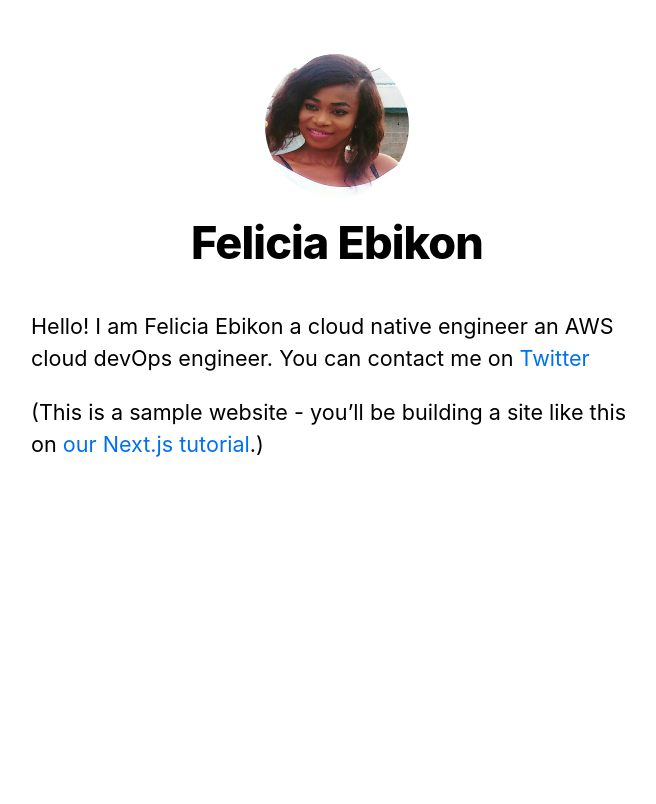
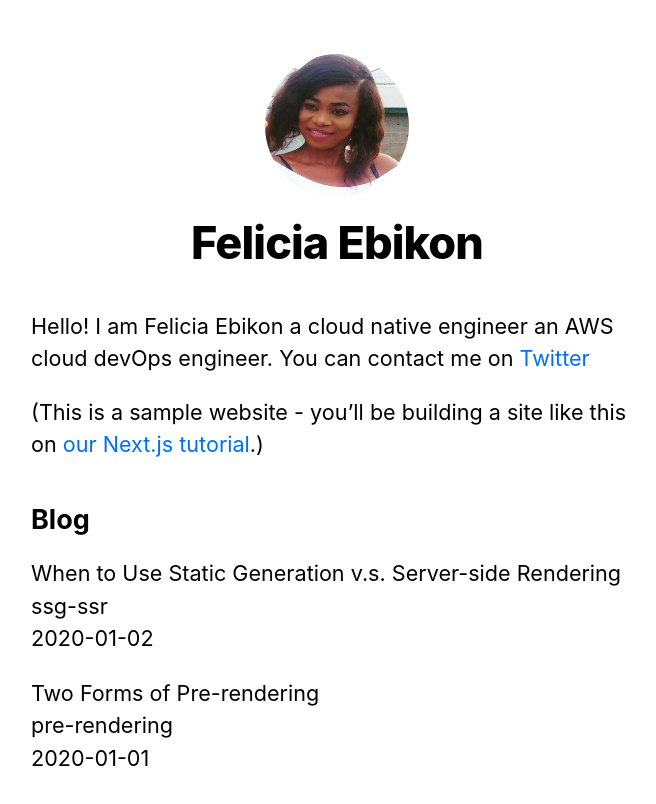
Before and after one commit to Pearlicia/Nextjs-blog, a Next.js app: page / in a window 1280 px wide. Shown: the top 804 px of the page, without its empty margins (303-959 px from the left). Built offline with nearby package versions, Linux system fonts and the light colour scheme.

Commit message:
add dynamic route

```diff
--- /dev/null
+++ b/lib/posts.js
@@ -0,0 +1,86 @@
+import fs from 'fs'
+import path from 'path'
+import matter from 'gray-matter'
+import { remark } from 'remark'
+import html from 'remark-html'
+
+const postsDirectory = path.join(process.cwd(), 'posts')
+
+export function getSortedPostsData() {
+  // Get file names under /posts
+  const fileNames = fs.readdirSync(postsDirectory)
+  const allPostsData = fileNames.map(fileName => {
+    // Remove ".md" from file name to get id
+    const id = fileName.replace(/\.md$/, '')
+
+    // Read markdown file as string
+    const fullPath = path.join(postsDirectory, fileName)
+    const fileContents = fs.readFileSync(fullPath, 'utf8')
+
+    // Use gray-matter to parse the post metadata section
+    const matterResult = matter(fileContents)
+
+    // Combine the data with the id
+    return {
+      id,
+      ...matterResult.data
+    }
+  })
+  // Sort posts by date
+  return allPostsData.sort(({ date: a }, { date: b }) => {
+    if (a < b) {
+      return 1
+    } else if (a > b) {
+      return -1
+    } else {
+      return 0
+    }
+  })
+}
+
+
+export function getAllPostIds() {
+    const fileNames = fs.readdirSync(postsDirectory)
+
+    // Returns an array that looks like this:
+    // [
+    //   {
+    //     params: {
+    //       id: 'ssg-ssr'
+    //     }
+    //   },
+    //   {
+    //     params: {
+    //       id: 'pre-rendering'
+    //     }
+    //   }
+    // ]
+    return fileNames.map(fileName => {
+      return {
+        params: {
+          id: fileName.replace(/\.md$/, '')
+        }
+      }
+    })
+  }
+
+  export async function getPostData(id) {
+    const fullPath = path.join(postsDirectory, `${id}.md`)
+    const fileContents = fs.readFileSync(fullPath, 'utf8')
+
+    // Use gray-matter to parse the post metadata section
+    const matterResult = matter(fileContents)
+
+    // Use remark to convert markdown into HTML string
+    const processedContent = await remark()
+      .use(html)
+      .process(matterResult.content)
+    const contentHtml = processedContent.toString()
+
+    // Combine the data with the id and contentHtml
+    return {
+      id,
+      contentHtml,
+      ...matterResult.data
+    }
+  }
--- a/package.json
+++ b/package.json
@@ -6,8 +6,11 @@
     "start": "next start"
   },
   "dependencies": {
+    "gray-matter": "^4.0.3",
     "next": "latest",
     "react": "17.0.2",
-    "react-dom": "17.0.2"
+    "react-dom": "17.0.2",
+    "remark": "^14.0.2",
+    "remark-html": "^15.0.1"
   }
 }
--- a/pages/index.js
+++ b/pages/index.js
@@ -1,8 +1,19 @@
 import Head from 'next/head'
 import Layout, { siteTitle } from '../components/layout'
 import utilStyles from '../styles/utils.module.css'
+import { getSortedPostsData } from '../lib/posts'
 
-export default function Home() {
+
+export async function getStaticProps() {
+  const allPostsData = getSortedPostsData()
+  return {
+    props: {
+      allPostsData
+    }
+  }
+}
+
+export default function Home({ allPostsData }) {
   return (
     <Layout home>
       <Head>
@@ -18,6 +29,21 @@
           <a href="https://nextjs.org/learn">our Next.js tutorial</a>.)
         </p>
       </section>
+
+      <section className={`${utilStyles.headingMd} ${utilStyles.padding1px}`}>
+        <h2 className={utilStyles.headingLg}>Blog</h2>
+        <ul className={utilStyles.list}>
+          {allPostsData.map(({ id, date, title }) => (
+            <li className={utilStyles.listItem} key={id}>
+              {title}
+              <br />
+              {id}
+              <br />
+              {date}
+            </li>
+          ))}
+        </ul>
+      </section>
     </Layout>
   )
 }
--- /dev/null
+++ b/posts/pre-rendering.md
@@ -0,0 +1,11 @@
+---
+title: 'Two Forms of Pre-rendering'
+date: '2020-01-01'
+---
+
+Next.js has two forms of pre-rendering: **Static Generation** and **Server-side Rendering**. The difference is in **when** it generates the HTML for a page.
+
+- **Static Generation** is the pre-rendering method that generates the HTML at **build time**. The pre-rendered HTML is then _reused_ on each request.
+- **Server-side Rendering** is the pre-rendering method that generates the HTML on **each request**.
+
+Importantly, Next.js lets you **choose** which pre-rendering form to use for each page. You can create a "hybrid" Next.js app by using Static Generation for most pages and using Server-side Rendering for others.
--- /dev/null
+++ b/posts/ssg-ssr.md
@@ -0,0 +1,19 @@
+---
+title: 'When to Use Static Generation v.s. Server-side Rendering'
+date: '2020-01-02'
+---
+
+We recommend using **Static Generation** (with and without data) whenever possible because your page can be built once and served by CDN, which makes it much faster than having a server render the page on every request.
+
+You can use Static Generation for many types of pages, including:
+
+- Marketing pages
+- Blog posts
+- E-commerce product listings
+- Help and documentation
+
+You should ask yourself: "Can I pre-render this page **ahead** of a user's request?" If the answer is yes, then you should choose Static Generation.
+
+On the other hand, Static Generation is **not** a good idea if you cannot pre-render a page ahead of a user's request. Maybe your page shows frequently updated data, and the page content changes on every request.
+
+In that case, you can use **Server-Side Rendering**. It will be slower, but the pre-rendered page will always be up-to-date. Or you can skip pre-rendering and use client-side JavaScript to populate data.
```
Also changed, not shown: pages/posts/[id].js (added, +34 -0 lines), 1 other file (tests, documents, lock files or other folders).
